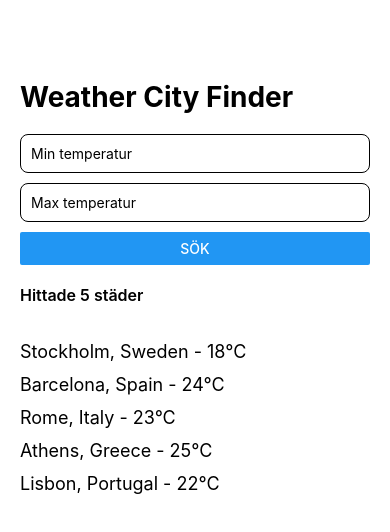
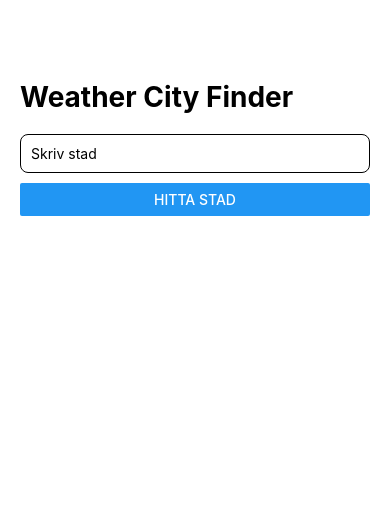
Before and after one commit to mahome00/weather-city-finder, a React Native app: screen / in a window 390 px wide. Shown: the top 532 px of the page. Built offline with nearby package versions, Linux system fonts and the light colour scheme.

Commit message:
Fixed funtion that get current weather with a city input

```diff
--- a/App.tsx
+++ b/App.tsx
@@ -1,5 +1,7 @@
 import { useState } from "react";
 import { cities } from "./src/data/cities";
+import { getCurrentWeather } from "./src/services/weatherApi";
+import { searchCity } from "./src/services/geocodingApi";
 import {
   View,
   Text,
@@ -14,7 +16,10 @@ import {
 export default function App() {
   const [minTemp, setMinTemp] = useState("");
   const [maxTemp, setMaxTemp] = useState("");
+  const [temperature, setTemperature] = useState<number | null>(null);
   const [results, setResults] = useState(cities);
+  const [cityName, setCityName] = useState("");
+const [cityResult, setCityResult] = useState<any>(null);
 
  const searchCities = () => {
   const min = Number(minTemp);
@@ -30,6 +35,8 @@ export default function App() {
     return;
   }
 
+
+
   const filtered = cities.filter(
     (city) => city.temp >= min && city.temp <= max
   );
@@ -37,42 +44,60 @@ export default function App() {
   setResults(filtered);
 };
 
+const handleCitySearch = async () => {
+  try {
+    const result = await searchCity(cityName);
+
+    setCityResult(result);
+
+    const temp = await getCurrentWeather(
+      result.latitude,
+      result.longitude
+    );
+
+    setTemperature(temp);
+
+  } catch (error) {
+    console.error(error);
+    alert("Kunde inte hämta väderdata");
+  }
+};
+
+
   return (
     <View style={styles.container}>
       <Text style={styles.title}>Weather City Finder</Text>
 
-      <TextInput
-        style={styles.input}
-        placeholder="Min temperatur"
-        keyboardType="numeric"
-        value={minTemp}
-        onChangeText={setMinTemp}
-      />
+     <TextInput
+  style={styles.input}
+  placeholder="Skriv stad"
+  value={cityName}
+  onChangeText={setCityName}
+/>
 
-      <TextInput
-        style={styles.input}
-        placeholder="Max temperatur"
-        keyboardType="numeric"
-        value={maxTemp}
-        onChangeText={setMaxTemp}
-      />
+<Button
+  title="Hitta stad"
+  onPress={handleCitySearch}
+/>
 
-      <Button title="Sök" onPress={searchCities} />
+     {cityResult && (
+  <View style={{ marginTop: 20 }}>
+    <Text>{cityResult.name}</Text>
+    <Text>{cityResult.country}</Text>
+    <Text>Lat: {cityResult.latitude}</Text>
+    <Text>Lon: {cityResult.longitude}</Text>
+  </View>
 
-<Text style={styles.resultCount}>
-  Hittade {results.length} städer
-</Text>
+)}
 
-      <FlatList
-        style={{ marginTop: 20, width: "100%" }}
-        data={results}
-        keyExtractor={(item) => item.name}
-       renderItem={({ item }) => (
-  <Text style={styles.city}>
-    {item.name}, {item.country} - {item.temp}°C
+{temperature !== null && (
+  <Text>
+    Temperatur just nu: {temperature}°C
   </Text>
 )}
-      />
+
+
+
     </View>
   );
 }
--- a/src/data/cities.ts
+++ b/src/data/cities.ts
@@ -1,37 +1,37 @@
 export const cities = [
   {
-    name: "Stockholm",
-    country: "Sweden",
-    latitude: 59.3293,
-    longitude: 18.0686,
-    temp: 18,
+  name: "Paris",
+  country: "France",
+  latitude: 48.8566,
+  longitude: 2.3522,
+  temp: 21,
 },
 {
-    name: "Barcelona",
-    country: "Spain",
-    latitude: 41.3851,
-    longitude: 2.1734,
-    temp: 24,
+  name: "Berlin",
+  country: "Germany",
+  latitude: 52.52,
+  longitude: 13.405,
+  temp: 20,
 },
 {
-    name: "Rome",
-    country: "Italy",
-    latitude: 41.9028,
-    longitude: 12.4964,
-    temp: 23,
+  name: "Dubai",
+  country: "UAE",
+  latitude: 25.2048,
+  longitude: 55.2708,
+  temp: 35,
 },
 {
-    name: "Athens",
-    country: "Greece",
-    latitude: 37.9838,
-    longitude: 23.7275,
-    temp: 25,
+  name: "Bangkok",
+  country: "Thailand",
+  latitude: 13.7563,
+  longitude: 100.5018,
+  temp: 31,
 },
 {
-    name: "Lisbon",
-    country: "Portugal",
-    latitude: 38.7223,
-    longitude: -9.1393,
+  name: "New York",
+  country: "USA",
+  latitude: 40.7128,
+  longitude: -74.006,
   temp: 22,
 },
 ];
--- /dev/null
+++ b/src/services/geocodingApi.ts
@@ -0,0 +1,18 @@
+export async function searchCity(cityName: string) {
+  try {
+    const response = await fetch(
+      `https://geocoding-api.open-meteo.com/v1/search?name=${cityName}&count=1&language=en&format=json`
+    );
+
+    console.log("Status:", response.status);
+
+    const data = await response.json();
+
+    console.log("Data:", data);
+
+    return data.results?.[0];
+  } catch (error) {
+    console.error("API ERROR:", error);
+    throw error;
+  }
+}
--- /dev/null
+++ b/src/services/weatherApi.ts
@@ -0,0 +1,12 @@
+export async function getCurrentWeather(
+  latitude: number,
+  longitude: number
+) {
+  const response = await fetch(
+    `https://api.open-meteo.com/v1/forecast?latitude=${latitude}&longitude=${longitude}&current=temperature_2m`
+  );
+
+  const data = await response.json();
+
+  return data.current.temperature_2m;
+}
```
Lines whose indentation alone changed are shown as unchanged.
